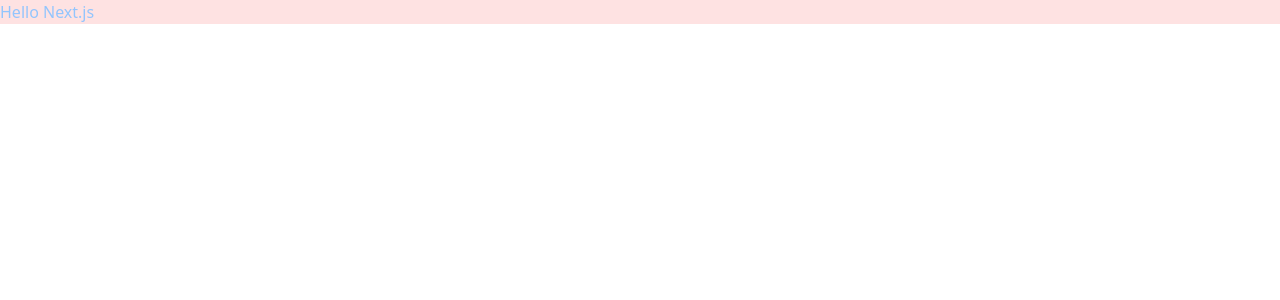
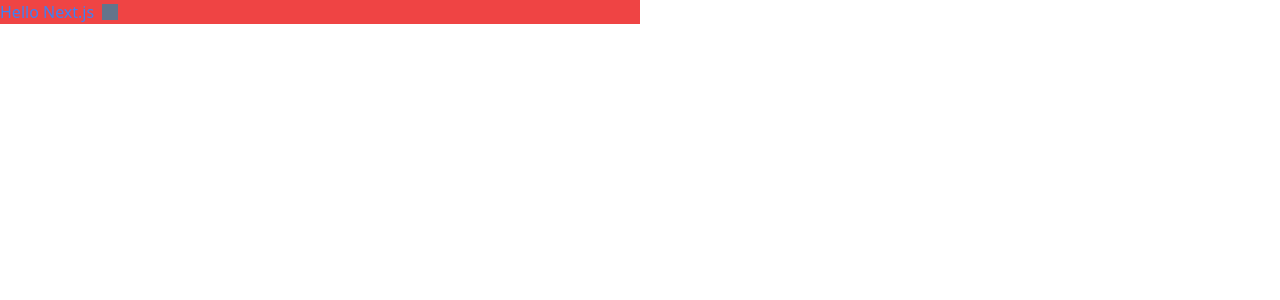
Before and after one commit to jeonghun94/portfolio, a Next.js app: page / in a window 1280 px wide. Shown: the top 300 px of the page. Built offline with nearby package versions, Linux system fonts and the light colour scheme.

Commit message:
tailwindcss 테스팅

```diff
--- a/pages/index.tsx
+++ b/pages/index.tsx
@@ -2,8 +2,9 @@ import type { NextPage } from "next";
 
 const Home: NextPage = () => {
   return (
-    <div className="bg-red-100">
-      <h1 className="text-blue-300">Hello Next.js</h1>
+    <div className="bg-red-500 w-1/2 h-full flex items-center gap-2">
+      <h1 className="text-blue-500 justify-center">Hello Next.js</h1>
+      <div className="aspect-square w-4 h-4 bg-slate-500 "></div>
     </div>
   );
 };
```
